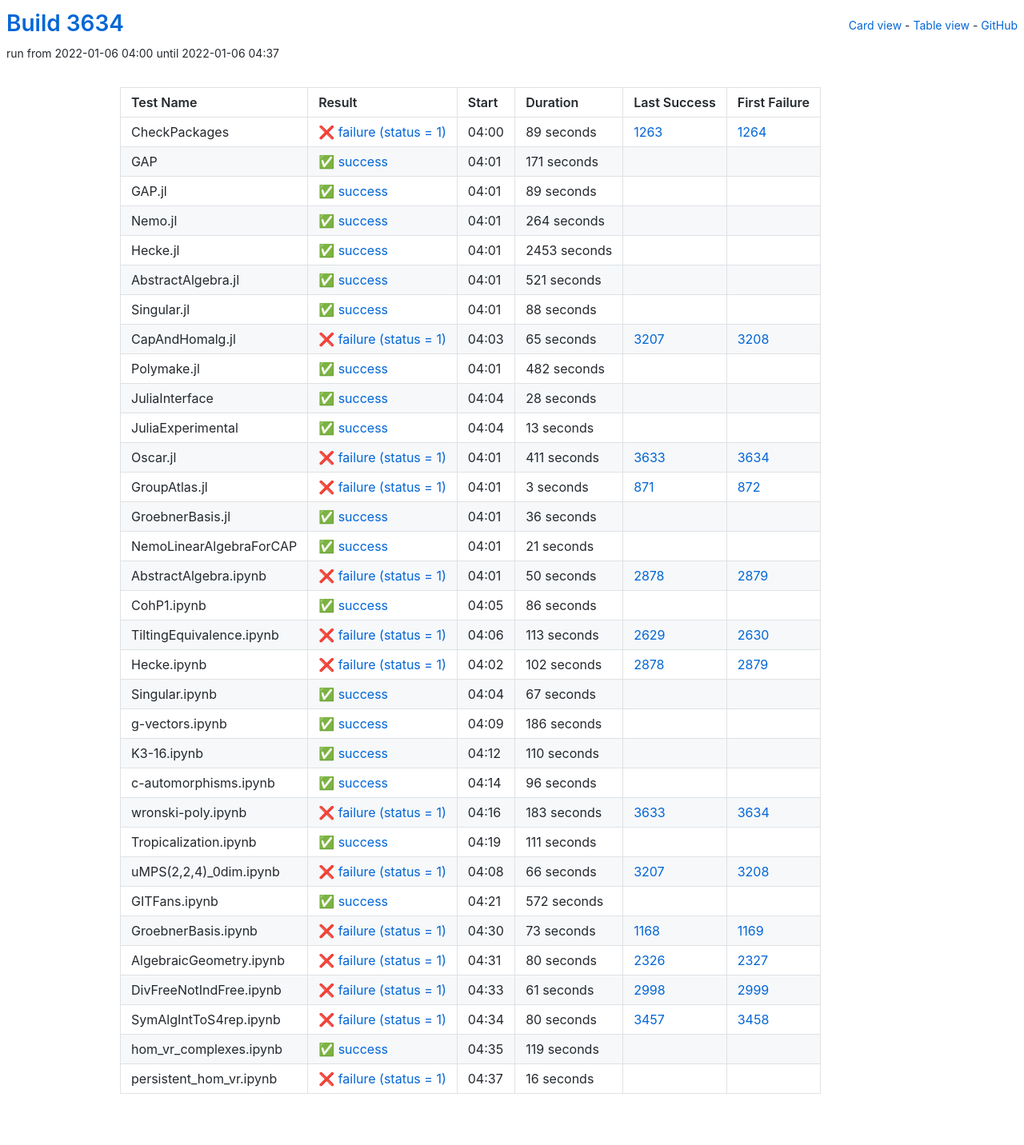
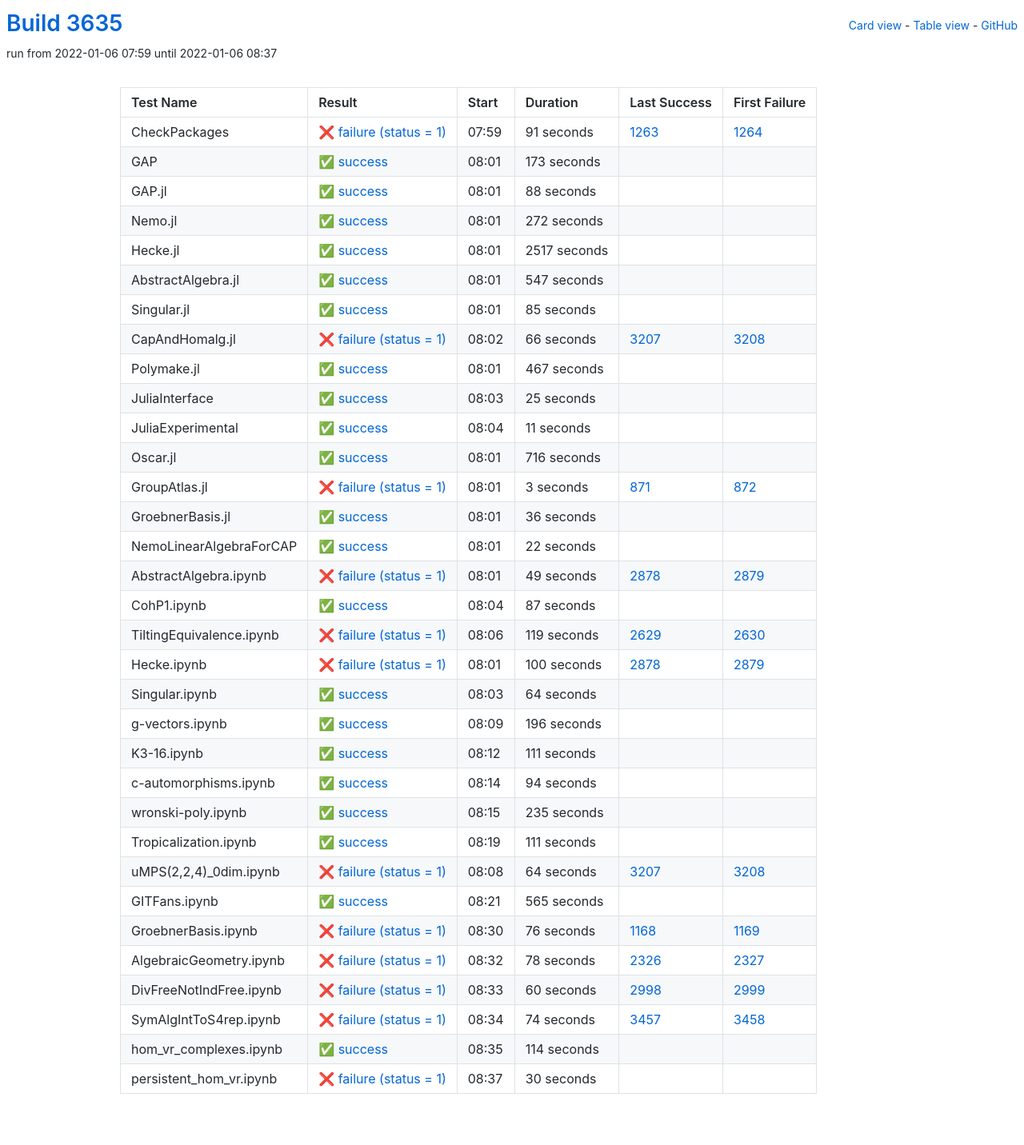
Before and after one commit to oscar-system/oscar-ci-status-stable, a Jekyll site: the page built from table.html, in a window 1280 px wide. Shown: the whole page at 80% size. Built offline with Jekyll 4.4.1, drawn with Linux system fonts in a browser that asks for light colours.

Commit message:
Build #3635

```diff
--- a/_data/ci.yml
+++ b/_data/ci.yml
@@ -1,6 +1,6 @@
 ---
-build: 3634
-build_url: https://oscarci.mathematik.uni-kl.de/job/oscar-stable/3634/
+build: 3635
+build_url: https://oscarci.mathematik.uni-kl.de/job/oscar-stable/3635/
 job: oscar-stable
 organization: oscar-system
 repo: oscar-ci-status-stable
@@ -8,80 +8,32 @@ repourl: https://github.com/oscar-system/oscar-ci-status-stable
 tests:
 - name: CheckPackages
   id: checkpackages
-  log: https://oscarci.mathematik.uni-kl.de/job/oscar-stable/3634/artifact/logs/build-3634/CheckPackages.log
-  start: 2022-01-06 04:00
+  log: https://oscarci.mathematik.uni-kl.de/job/oscar-stable/3635/artifact/logs/build-3635/CheckPackages.log
+  start: 2022-01-06 07:59
   success: false
   exitcode: 1
   status: failure
-  duration: 89
+  duration: 91
   last_success: 1263
   last_success_url: https://oscarci.mathematik.uni-kl.de/job/oscar-stable/1263/
   first_failure: 1264
   first_failure_url: https://oscarci.mathematik.uni-kl.de/job/oscar-stable/1264/
 - name: GAP
   id: gap
-  log: https://oscarci.mathematik.uni-kl.de/job/oscar-stable/3634/artifact/logs/build-3634/GAP.log
-  start: 2022-01-06 04:01
+  log: https://oscarci.mathematik.uni-kl.de/job/oscar-stable/3635/artifact/logs/build-3635/GAP.log
+  start: 2022-01-06 08:01
   success: true
   exitcode: 0
   status: success
-  duration: 171
+  duration: 173
   last_success: false
   last_success_url:
   first_failure: false
   first_failure_url:
 - name: GAP.jl
   id: gap-jl
-  log: https://oscarci.mathematik.uni-kl.de/job/oscar-stable/3634/artifact/logs/build-3634/GAP.jl.log
-  start: 2022-01-06 04:01
-  success: true
-  exitcode: 0
-  status: success
-  duration: 89
-  last_success: false
-  last_success_url:
-  first_failure: false
-  first_failure_url:
-- name: Nemo.jl
-  id: nemo-jl
-  log: https://oscarci.mathematik.uni-kl.de/job/oscar-stable/3634/artifact/logs/build-3634/Nemo.jl.log
-  start: 2022-01-06 04:01
-  success: true
-  exitcode: 0
-  status: success
-  duration: 264
-  last_success: false
-  last_success_url:
-  first_failure: false
-  first_failure_url:
-- name: Hecke.jl
-  id: hecke-jl
-  log: https://oscarci.mathematik.uni-kl.de/job/oscar-stable/3634/artifact/logs/build-3634/Hecke.jl.log
-  start: 2022-01-06 04:01
-  success: true
-  exitcode: 0
-  status: success
-  duration: 2453
-  last_success: false
-  last_success_url:
-  first_failure: false
-  first_failure_url:
-- name: AbstractAlgebra.jl
-  id: abstractalgebra-jl
-  log: https://oscarci.mathematik.uni-kl.de/job/oscar-stable/3634/artifact/logs/build-3634/AbstractAlgebra.jl.log
-  start: 2022-01-06 04:01
-  success: true
-  exitcode: 0
-  status: success
-  duration: 521
-  last_success: false
-  last_success_url:
-  first_failure: false
-  first_failure_url:
-- name: Singular.jl
-  id: singular-jl
-  log: https://oscarci.mathematik.uni-kl.de/job/oscar-stable/3634/artifact/logs/build-3634/Singular.jl.log
-  start: 2022-01-06 04:01
+  log: https://oscarci.mathematik.uni-kl.de/job/oscar-stable/3635/artifact/logs/build-3635/GAP.jl.log
+  start: 2022-01-06 08:01
   success: true
   exitcode: 0
   status: success
@@ -90,70 +42,118 @@ tests:
   last_success_url:
   first_failure: false
   first_failure_url:
+- name: Nemo.jl
+  id: nemo-jl
+  log: https://oscarci.mathematik.uni-kl.de/job/oscar-stable/3635/artifact/logs/build-3635/Nemo.jl.log
+  start: 2022-01-06 08:01
+  success: true
+  exitcode: 0
+  status: success
+  duration: 272
+  last_success: false
+  last_success_url:
+  first_failure: false
+  first_failure_url:
+- name: Hecke.jl
+  id: hecke-jl
+  log: https://oscarci.mathematik.uni-kl.de/job/oscar-stable/3635/artifact/logs/build-3635/Hecke.jl.log
+  start: 2022-01-06 08:01
+  success: true
+  exitcode: 0
+  status: success
+  duration: 2517
+  last_success: false
+  last_success_url:
+  first_failure: false
+  first_failure_url:
+- name: AbstractAlgebra.jl
+  id: abstractalgebra-jl
+  log: https://oscarci.mathematik.uni-kl.de/job/oscar-stable/3635/artifact/logs/build-3635/AbstractAlgebra.jl.log
+  start: 2022-01-06 08:01
+  success: true
+  exitcode: 0
+  status: success
+  duration: 547
+  last_success: false
+  last_success_url:
+  first_failure: false
+  first_failure_url:
+- name: Singular.jl
+  id: singular-jl
+  log: https://oscarci.mathematik.uni-kl.de/job/oscar-stable/3635/artifact/logs/build-3635/Singular.jl.log
+  start: 2022-01-06 08:01
+  success: true
+  exitcode: 0
+  status: success
+  duration: 85
+  last_success: false
+  last_success_url:
+  first_failure: false
+  first_failure_url:
 - name: CapAndHomalg.jl
   id: capandhomalg-jl
-  log: https://oscarci.mathematik.uni-kl.de/job/oscar-stable/3634/artifact/logs/build-3634/CapAndHomalg.jl.log
-  start: 2022-01-06 04:03
+  log: https://oscarci.mathematik.uni-kl.de/job/oscar-stable/3635/artifact/logs/build-3635/CapAndHomalg.jl.log
+  start: 2022-01-06 08:02
   success: false
   exitcode: 1
   status: failure
-  duration: 65
+  duration: 66
   last_success: 3207
   last_success_url: https://oscarci.mathematik.uni-kl.de/job/oscar-stable/3207/
   first_failure: 3208
   first_failure_url: https://oscarci.mathematik.uni-kl.de/job/oscar-stable/3208/
 - name: Polymake.jl
   id: polymake-jl
-  log: https://oscarci.mathematik.uni-kl.de/job/oscar-stable/3634/artifact/logs/build-3634/Polymake.jl.log
-  start: 2022-01-06 04:01
+  log: https://oscarci.mathematik.uni-kl.de/job/oscar-stable/3635/artifact/logs/build-3635/Polymake.jl.log
+  start: 2022-01-06 08:01
   success: true
   exitcode: 0
   status: success
-  duration: 482
+  duration: 467
   last_success: false
   last_success_url:
   first_failure: false
   first_failure_url:
 - name: JuliaInterface
   id: juliainterface
-  log: https://oscarci.mathematik.uni-kl.de/job/oscar-stable/3634/artifact/logs/build-3634/JuliaInterface.log
-  start: 2022-01-06 04:04
+  log: https://oscarci.mathematik.uni-kl.de/job/oscar-stable/3635/artifact/logs/build-3635/JuliaInterface.log
+  start: 2022-01-06 08:03
   success: true
   exitcode: 0
   status: success
-  duration: 28
+  duration: 25
   last_success: false
   last_success_url:
   first_failure: false
   first_failure_url:
 - name: JuliaExperimental
   id: juliaexperimental
-  log: https://oscarci.mathematik.uni-kl.de/job/oscar-stable/3634/artifact/logs/build-3634/JuliaExperimental.log
-  start: 2022-01-06 04:04
+  log: https://oscarci.mathematik.uni-kl.de/job/oscar-stable/3635/artifact/logs/build-3635/JuliaExperimental.log
+  start: 2022-01-06 08:04
   success: true
   exitcode: 0
   status: success
-  duration: 13
+  duration: 11
   last_success: false
   last_success_url:
   first_failure: false
   first_failure_url:
 - name: Oscar.jl
   id: oscar-jl
-  log: https://oscarci.mathematik.uni-kl.de/job/oscar-stable/3634/artifact/logs/build-3634/Oscar.jl.log
-  start: 2022-01-06 04:01
-  success: false
-  exitcode: 1
-  status: failure
-  duration: 411
-  last_success: 3633
-  last_success_url: https://oscarci.mathematik.uni-kl.de/job/oscar-stable/3633/
-  first_failure: 3634
-  first_failure_url: https://oscarci.mathematik.uni-kl.de/job/oscar-stable/3634/
+  log: https://oscarci.mathematik.uni-kl.de/job/oscar-stable/3635/artifact/logs/build-3635/Oscar.jl.log
+  start: 2022-01-06 08:01
+  success: true
+  exitcode: 0
+  status: success
+  duration: 716
+  last_success: false
+  last_success_url:
+  first_failure: false
+  first_failure_url:
 - name: GroupAtlas.jl
   id: groupatlas-jl
-  log: https://oscarci.mathematik.uni-kl.de/job/oscar-stable/3634/artifact/logs/build-3634/GroupAtlas.jl.log
-  start: 2022-01-06 04:01
+  log: https://oscarci.mathematik.uni-kl.de/job/oscar-stable/3635/artifact/logs/build-3635/GroupAtlas.jl.log
+  start: 2022-01-06 08:01
   success: false
   exitcode: 1
   status: failure
@@ -164,8 +164,8 @@ tests:
   first_failure_url: https://oscarci.mathematik.uni-kl.de/job/oscar-stable/872/
 - name: GroebnerBasis.jl
   id: groebnerbasis-jl
-  log: https://oscarci.mathematik.uni-kl.de/job/oscar-stable/3634/artifact/logs/build-3634/GroebnerBasis.jl.log
-  start: 2022-01-06 04:01
+  log: https://oscarci.mathematik.uni-kl.de/job/oscar-stable/3635/artifact/logs/build-3635/GroebnerBasis.jl.log
+  start: 2022-01-06 08:01
   success: true
   exitcode: 0
   status: success
@@ -176,128 +176,128 @@ tests:
   first_failure_url:
 - name: NemoLinearAlgebraForCAP
   id: nemolinearalgebraforcap
-  log: https://oscarci.mathematik.uni-kl.de/job/oscar-stable/3634/artifact/logs/build-3634/NemoLinearAlgebraForCAP.log
-  start: 2022-01-06 04:01
+  log: https://oscarci.mathematik.uni-kl.de/job/oscar-stable/3635/artifact/logs/build-3635/NemoLinearAlgebraForCAP.log
+  start: 2022-01-06 08:01
   success: true
   exitcode: 0
   status: success
-  duration: 21
+  duration: 22
   last_success: false
   last_success_url:
   first_failure: false
   first_failure_url:
 - name: AbstractAlgebra.ipynb
   id: abstractalgebra-ipynb
-  log: https://oscarci.mathematik.uni-kl.de/job/oscar-stable/3634/artifact/logs/build-3634/AbstractAlgebra.ipynb.log
-  start: 2022-01-06 04:01
+  log: https://oscarci.mathematik.uni-kl.de/job/oscar-stable/3635/artifact/logs/build-3635/AbstractAlgebra.ipynb.log
+  start: 2022-01-06 08:01
   success: false
   exitcode: 1
   status: failure
-  duration: 50
+  duration: 49
   last_success: 2878
   last_success_url: https://oscarci.mathematik.uni-kl.de/job/oscar-stable/2878/
   first_failure: 2879
   first_failure_url: https://oscarci.mathematik.uni-kl.de/job/oscar-stable/2879/
 - name: CohP1.ipynb
   id: cohp1-ipynb
-  log: https://oscarci.mathematik.uni-kl.de/job/oscar-stable/3634/artifact/logs/build-3634/CohP1.ipynb.log
-  start: 2022-01-06 04:05
+  log: https://oscarci.mathematik.uni-kl.de/job/oscar-stable/3635/artifact/logs/build-3635/CohP1.ipynb.log
+  start: 2022-01-06 08:04
   success: true
   exitcode: 0
   status: success
-  duration: 86
+  duration: 87
   last_success: false
   last_success_url:
   first_failure: false
   first_failure_url:
 - name: TiltingEquivalence.ipynb
   id: tiltingequivalence-ipynb
-  log: https://oscarci.mathematik.uni-kl.de/job/oscar-stable/3634/artifact/logs/build-3634/TiltingEquivalence.ipynb.log
-  start: 2022-01-06 04:06
+  log: https://oscarci.mathematik.uni-kl.de/job/oscar-stable/3635/artifact/logs/build-3635/TiltingEquivalence.ipynb.log
+  start: 2022-01-06 08:06
   success: false
   exitcode: 1
   status: failure
-  duration: 113
+  duration: 119
   last_success: 2629
   last_success_url: https://oscarci.mathematik.uni-kl.de/job/oscar-stable/2629/
   first_failure: 2630
   first_failure_url: https://oscarci.mathematik.uni-kl.de/job/oscar-stable/2630/
 - name: Hecke.ipynb
   id: hecke-ipynb
-  log: https://oscarci.mathematik.uni-kl.de/job/oscar-stable/3634/artifact/logs/build-3634/Hecke.ipynb.log
-  start: 2022-01-06 04:02
+  log: https://oscarci.mathematik.uni-kl.de/job/oscar-stable/3635/artifact/logs/build-3635/Hecke.ipynb.log
+  start: 2022-01-06 08:01
   success: false
   exitcode: 1
   status: failure
-  duration: 102
+  duration: 100
   last_success: 2878
   last_success_url: https://oscarci.mathematik.uni-kl.de/job/oscar-stable/2878/
   first_failure: 2879
   first_failure_url: https://oscarci.mathematik.uni-kl.de/job/oscar-stable/2879/
 - name: Singular.ipynb
   id: singular-ipynb
-  log: https://oscarci.mathematik.uni-kl.de/job/oscar-stable/3634/artifact/logs/build-3634/Singular.ipynb.log
-  start: 2022-01-06 04:04
+  log: https://oscarci.mathematik.uni-kl.de/job/oscar-stable/3635/artifact/logs/build-3635/Singular.ipynb.log
+  start: 2022-01-06 08:03
   success: true
   exitcode: 0
   status: success
-  duration: 67
+  duration: 64
   last_success: false
   last_success_url:
   first_failure: false
   first_failure_url:
 - name: g-vectors.ipynb
   id: g-vectors-ipynb
-  log: https://oscarci.mathematik.uni-kl.de/job/oscar-stable/3634/artifact/logs/build-3634/g-vectors.ipynb.log
-  start: 2022-01-06 04:09
+  log: https://oscarci.mathematik.uni-kl.de/job/oscar-stable/3635/artifact/logs/build-3635/g-vectors.ipynb.log
+  start: 2022-01-06 08:09
   success: true
   exitcode: 0
   status: success
-  duration: 186
+  duration: 196
   last_success: false
   last_success_url:
   first_failure: false
   first_failure_url:
 - name: K3-16.ipynb
   id: k3-16-ipynb
-  log: https://oscarci.mathematik.uni-kl.de/job/oscar-stable/3634/artifact/logs/build-3634/K3-16.ipynb.log
-  start: 2022-01-06 04:12
+  log: https://oscarci.mathematik.uni-kl.de/job/oscar-stable/3635/artifact/logs/build-3635/K3-16.ipynb.log
+  start: 2022-01-06 08:12
   success: true
   exitcode: 0
   status: success
-  duration: 110
+  duration: 111
   last_success: false
   last_success_url:
   first_failure: false
   first_failure_url:
 - name: c-automorphisms.ipynb
   id: c-automorphisms-ipynb
-  log: https://oscarci.mathematik.uni-kl.de/job/oscar-stable/3634/artifact/logs/build-3634/c-automorphisms.ipynb.log
-  start: 2022-01-06 04:14
+  log: https://oscarci.mathematik.uni-kl.de/job/oscar-stable/3635/artifact/logs/build-3635/c-automorphisms.ipynb.log
+  start: 2022-01-06 08:14
   success: true
   exitcode: 0
   status: success
-  duration: 96
+  duration: 94
   last_success: false
   last_success_url:
   first_failure: false
   first_failure_url:
 - name: wronski-poly.ipynb
   id: wronski-poly-ipynb
-  log: https://oscarci.mathematik.uni-kl.de/job/oscar-stable/3634/artifact/logs/build-3634/wronski-poly.ipynb.log
-  start: 2022-01-06 04:16
-  success: false
-  exitcode: 1
-  status: failure
-  duration: 183
-  last_success: 3633
-  last_success_url: https://oscarci.mathematik.uni-kl.de/job/oscar-stable/3633/
-  first_failure: 3634
-  first_failure_url: https://oscarci.mathematik.uni-kl.de/job/oscar-stable/3634/
+  log: https://oscarci.mathematik.uni-kl.de/job/oscar-stable/3635/artifact/logs/build-3635/wronski-poly.ipynb.log
+  start: 2022-01-06 08:15
+  success: true
+  exitcode: 0
+  status: success
+  duration: 235
+  last_success: false
+  last_success_url:
+  first_failure: false
+  first_failure_url:
 - name: Tropicalization.ipynb
   id: tropicalization-ipynb
-  log: https://oscarci.mathematik.uni-kl.de/job/oscar-stable/3634/artifact/logs/build-3634/Tropicalization.ipynb.log
-  start: 2022-01-06 04:19
+  log: https://oscarci.mathematik.uni-kl.de/job/oscar-stable/3635/artifact/logs/build-3635/Tropicalization.ipynb.log
+  start: 2022-01-06 08:19
   success: true
   exitcode: 0
   status: success
@@ -308,96 +308,96 @@ tests:
   first_failure_url:
 - name: uMPS(2,2,4)_0dim.ipynb
   id: umps-2-2-4-0dim-ipynb
-  log: https://oscarci.mathematik.uni-kl.de/job/oscar-stable/3634/artifact/logs/build-3634/uMPS-2-2-4-_0dim.ipynb.log
-  start: 2022-01-06 04:08
+  log: https://oscarci.mathematik.uni-kl.de/job/oscar-stable/3635/artifact/logs/build-3635/uMPS-2-2-4-_0dim.ipynb.log
+  start: 2022-01-06 08:08
   success: false
   exitcode: 1
   status: failure
-  duration: 66
+  duration: 64
   last_success: 3207
   last_success_url: https://oscarci.mathematik.uni-kl.de/job/oscar-stable/3207/
   first_failure: 3208
   first_failure_url: https://oscarci.mathematik.uni-kl.de/job/oscar-stable/3208/
 - name: GITFans.ipynb
   id: gitfans-ipynb
-  log: https://oscarci.mathematik.uni-kl.de/job/oscar-stable/3634/artifact/logs/build-3634/GITFans.ipynb.log
-  start: 2022-01-06 04:21
+  log: https://oscarci.mathematik.uni-kl.de/job/oscar-stable/3635/artifact/logs/build-3635/GITFans.ipynb.log
+  start: 2022-01-06 08:21
   success: true
   exitcode: 0
   status: success
-  duration: 572
+  duration: 565
   last_success: false
   last_success_url:
   first_failure: false
   first_failure_url:
 - name: GroebnerBasis.ipynb
   id: groebnerbasis-ipynb
-  log: https://oscarci.mathematik.uni-kl.de/job/oscar-stable/3634/artifact/logs/build-3634/GroebnerBasis.ipynb.log
-  start: 2022-01-06 04:30
+  log: https://oscarci.mathematik.uni-kl.de/job/oscar-stable/3635/artifact/logs/build-3635/GroebnerBasis.ipynb.log
+  start: 2022-01-06 08:30
   success: false
   exitcode: 1
   status: failure
-  duration: 73
+  duration: 76
   last_success: 1168
   last_success_url: https://oscarci.mathematik.uni-kl.de/job/oscar-stable/1168/
   first_failure: 1169
   first_failure_url: https://oscarci.mathematik.uni-kl.de/job/oscar-stable/1169/
 - name: AlgebraicGeometry.ipynb
   id: algebraicgeometry-ipynb
-  log: https://oscarci.mathematik.uni-kl.de/job/oscar-stable/3634/artifact/logs/build-3634/AlgebraicGeometry.ipynb.log
-  start: 2022-01-06 04:31
+  log: https://oscarci.mathematik.uni-kl.de/job/oscar-stable/3635/artifact/logs/build-3635/AlgebraicGeometry.ipynb.log
+  start: 2022-01-06 08:32
   success: false
   exitcode: 1
   status: failure
-  duration: 80
+  duration: 78
   last_success: 2326
   last_success_url: https://oscarci.mathematik.uni-kl.de/job/oscar-stable/2326/
   first_failure: 2327
   first_failure_url: https://oscarci.mathematik.uni-kl.de/job/oscar-stable/2327/
 - name: DivFreeNotIndFree.ipynb
   id: divfreenotindfree-ipynb
-  log: https://oscarci.mathematik.uni-kl.de/job/oscar-stable/3634/artifact/logs/build-3634/DivFreeNotIndFree.ipynb.log
-  start: 2022-01-06 04:33
+  log: https://oscarci.mathematik.uni-kl.de/job/oscar-stable/3635/artifact/logs/build-3635/DivFreeNotIndFree.ipynb.log
+  start: 2022-01-06 08:33
   success: false
   exitcode: 1
   status: failure
-  duration: 61
+  duration: 60
   last_success: 2998
   last_success_url: https://oscarci.mathematik.uni-kl.de/job/oscar-stable/2998/
   first_failure: 2999
   first_failure_url: https://oscarci.mathematik.uni-kl.de/job/oscar-stable/2999/
 - name: SymAlgIntToS4rep.ipynb
   id: symalginttos4rep-ipynb
-  log: https://oscarci.mathematik.uni-kl.de/job/oscar-stable/3634/artifact/logs/build-3634/SymAlgIntToS4rep.ipynb.log
-  start: 2022-01-06 04:34
+  log: https://oscarci.mathematik.uni-kl.de/job/oscar-stable/3635/artifact/logs/build-3635/SymAlgIntToS4rep.ipynb.log
+  start: 2022-01-06 08:34
   success: false
   exitcode: 1
   status: failure
-  duration: 80
+  duration: 74
   last_success: 3457
   last_success_url: https://oscarci.mathematik.uni-kl.de/job/oscar-stable/3457/
   first_failure: 3458
   first_failure_url: https://oscarci.mathematik.uni-kl.de/job/oscar-stable/3458/
 - name: hom_vr_complexes.ipynb
   id: hom-vr-complexes-ipynb
-  log: https://oscarci.mathematik.uni-kl.de/job/oscar-stable/3634/artifact/logs/build-3634/hom_vr_complexes.ipynb.log
-  start: 2022-01-06 04:35
+  log: https://oscarci.mathematik.uni-kl.de/job/oscar-stable/3635/artifact/logs/build-3635/hom_vr_complexes.ipynb.log
+  start: 2022-01-06 08:35
   success: true
   exitcode: 0
   status: success
-  duration: 119
+  duration: 114
   last_success: false
   last_success_url:
   first_failure: false
   first_failure_url:
 - name: persistent_hom_vr.ipynb
   id: persistent-hom-vr-ipynb
-  log: https://oscarci.mathematik.uni-kl.de/job/oscar-stable/3634/artifact/logs/build-3634/persistent_hom_vr.ipynb.log
-  start: 2022-01-06 04:37
+  log: https://oscarci.mathematik.uni-kl.de/job/oscar-stable/3635/artifact/logs/build-3635/persistent_hom_vr.ipynb.log
+  start: 2022-01-06 08:37
   success: false
   exitcode: 1
   status: failure
-  duration: 16
+  duration: 30
   last_success: false
   last_success_url:
   first_failure: false
```
Also changed, not shown: README.md.
